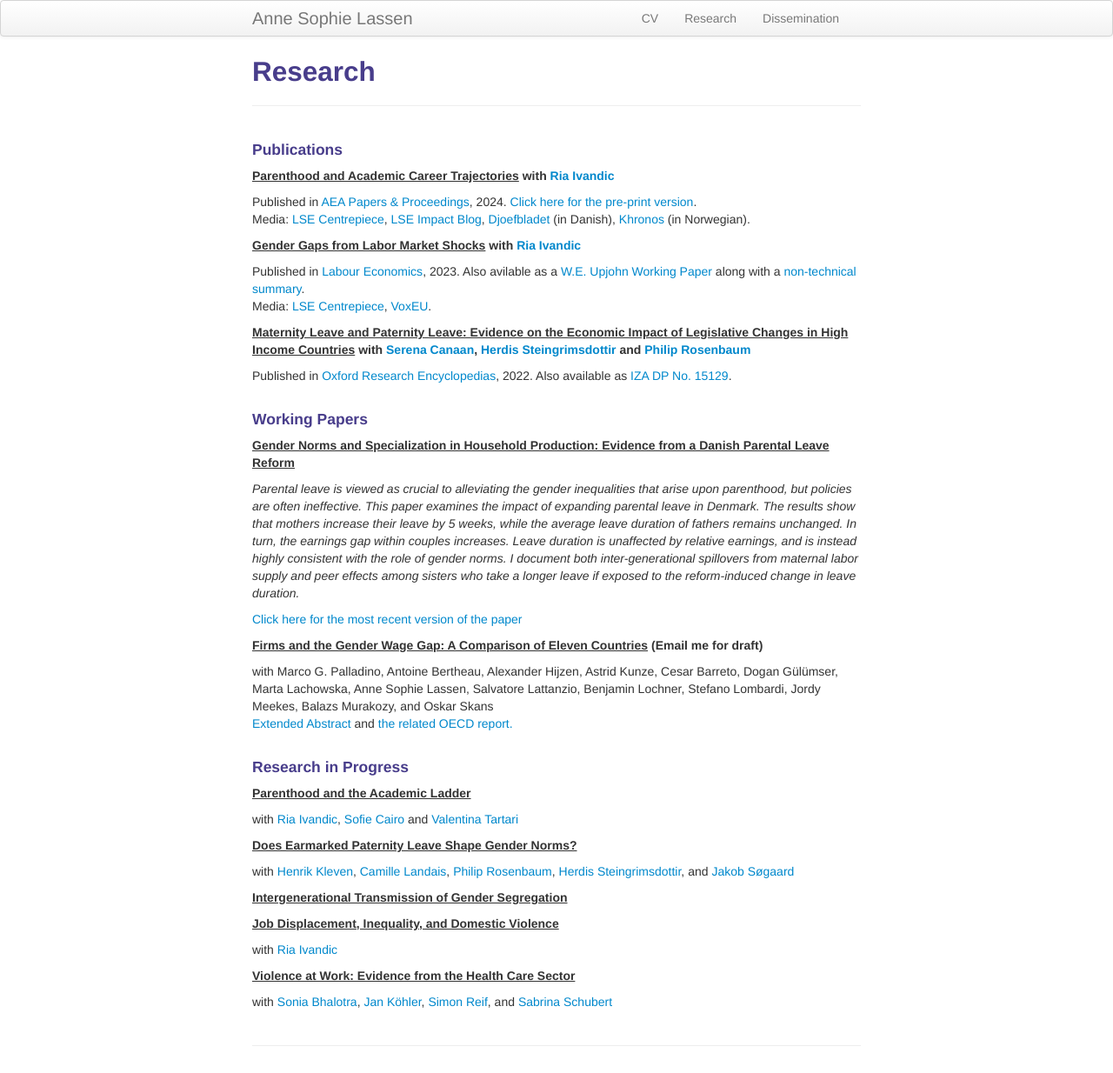
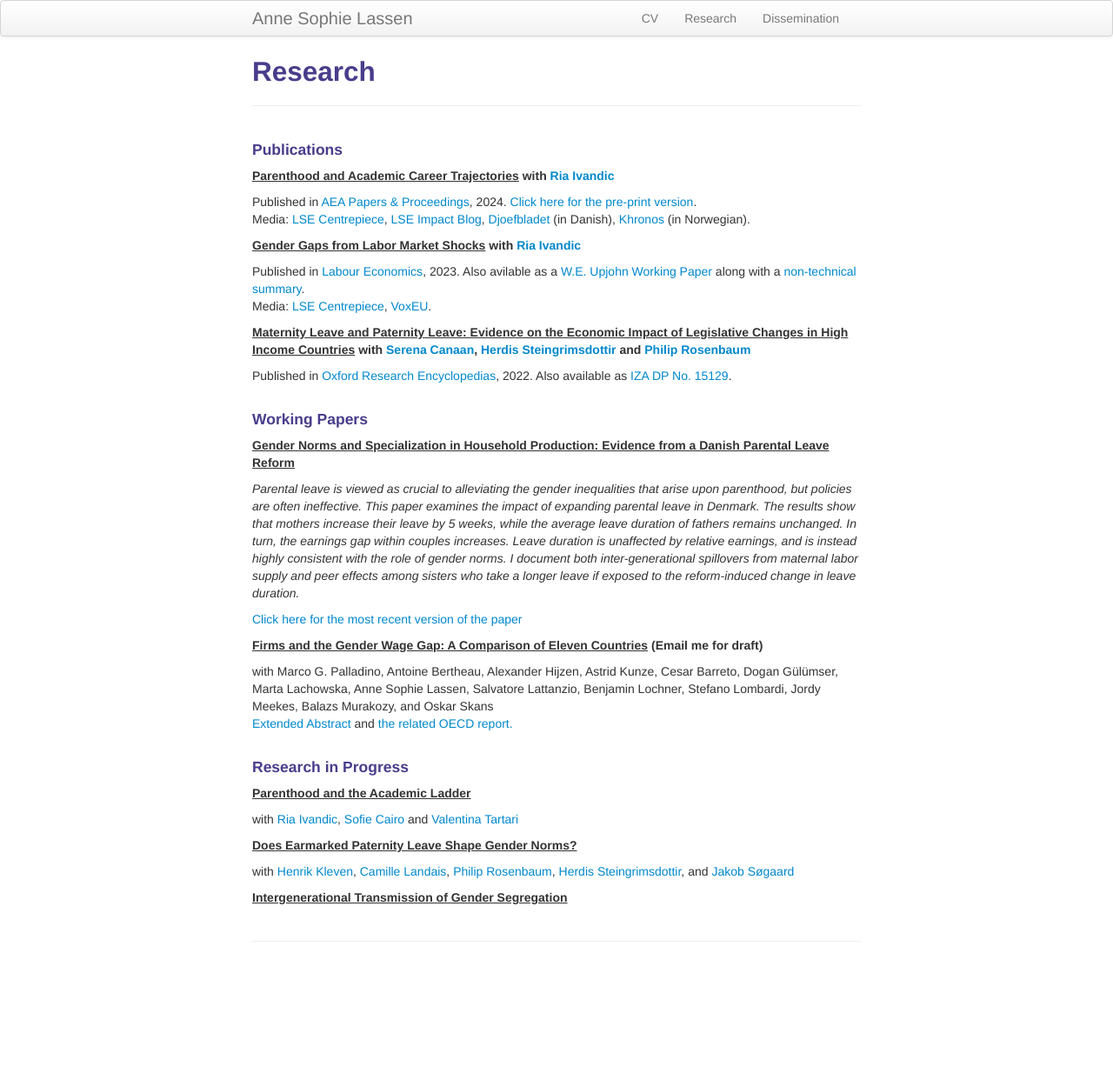
Before and after one commit to annesophielassen/annesophielassen.github.io, a Jekyll site: the page built from pages/research.md, in a window 1280 px wide. Shown: the whole page at 87% size. Built offline with Jekyll 4.4.1, drawn with Linux system fonts in a browser that asks for light colours; after the commit the page ends 1114 px from its top, so only the background shows below that.

Commit message:
Update research.md

```diff
--- a/pages/research.md
+++ b/pages/research.md
@@ -42,11 +42,12 @@ with <a href="https://www.henrikkleven.com/">Henrik Kleven</a>, <a href="https:/
 
 ##### <u>Intergenerational Transmission of Gender Segregation</u>
 
-##### <u>Job Displacement, Inequality, and Domestic Violence</u>
-with <a href="https://sites.google.com/site/riaivandic/home"> Ria Ivandic</a> <br>
+<!-- ##### <u>Job Displacement, Inequality, and Domestic Violence</u>-->
+<!--with <a href="https://sites.google.com/site/riaivandic/home"> Ria Ivandic</a> <br>-->
 
-##### <u>Violence at Work: Evidence from the Health Care Sector</u>
+<!--##### <u>Violence at Work: Evidence from the Health Care Sector</u>
 with <a href="https://sites.google.com/site/srbhalotra/">Sonia Bhalotra</a>,  <a href="https://www.zew.de/en/team/jkh">Jan Köhler</a>, <a href="http://simonreif.eu/">Simon Reif</a>, and <a href="https://www.zew.de/en/team/ssu">Sabrina Schubert</a>
+-->
 
 
 <!-- Note: this is how to write a comment in HTML. Everything in here won't show up on your webpage.-->
```
